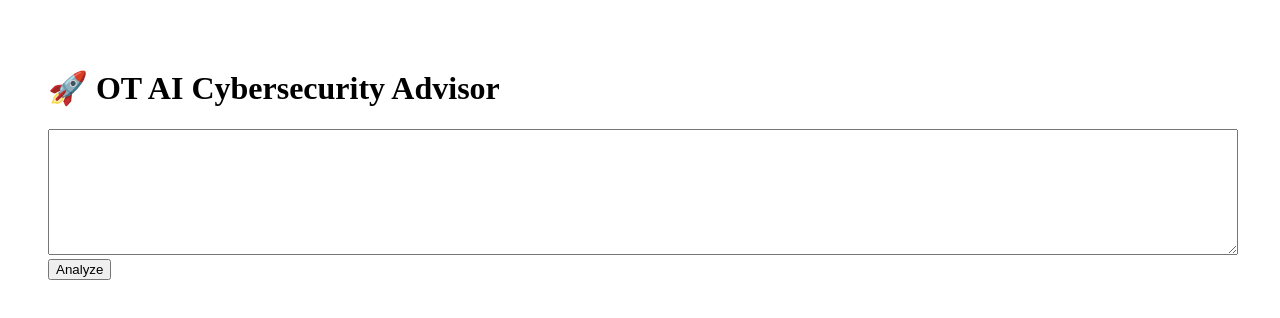
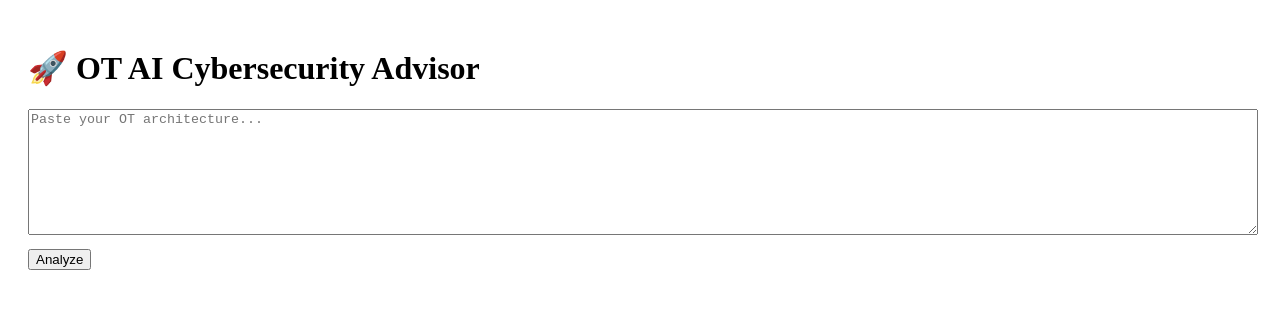
Before and after one commit to barjatyag/ot-ai-advisor, a Next.js app: page / in a window 1280 px wide. Shown: the top 318 px of the page. Built offline with nearby package versions, Linux system fonts and the light colour scheme.

Commit message:
Update page.js

```diff
--- a/app/page.js
+++ b/app/page.js
@@ -1,57 +1,35 @@
-export const dynamic = "force-dynamic";
-
 "use client";
-
 import { useState } from "react";
 
 export default function Home() {
   const [input, setInput] = useState("");
   const [result, setResult] = useState("");
-  const [loading, setLoading] = useState(false);
 
   const analyze = async () => {
-    if (!input.trim()) {
-      setResult("Please enter architecture details");
-      return;
-    }
+    const res = await fetch("/api/analyze", {
+      method: "POST",
+      body: JSON.stringify({ input }),
+    });
 
-    if (loading) return;
-
-    setLoading(true);
-    setResult("Analyzing your architecture...");
-
-    try {
-      const res = await fetch("/api/analyze", {
-        method: "POST",
-        headers: {
-          "Content-Type": "application/json",
-        },
-        body: JSON.stringify({ input }),
-      });
-
-      const data = await res.json();
-      setResult(data?.result || data?.error || "No response");
-    } catch (err) {
-      setResult("Error connecting to API");
-    } finally {
-      setLoading(false);
-    }
+    const data = await res.json();
+    setResult(data.result);
   };
 
   return (
-    <div style={{ padding: 40 }}>
+    <div style={{ padding: 20 }}>
       <h1>🚀 OT AI Cybersecurity Advisor</h1>
 
       <textarea
+        placeholder="Paste your OT architecture..."
         style={{ width: "100%", height: 120 }}
         onChange={(e) => setInput(e.target.value)}
       />
 
-      <button onClick={analyze}>
-        {loading ? "Analyzing..." : "Analyze"}
+      <button onClick={analyze} style={{ marginTop: 10 }}>
+        Analyze
       </button>
 
-      <pre>{result}</pre>
+      <pre style={{ marginTop: 20 }}>{result}</pre>
     </div>
   );
 }
```
